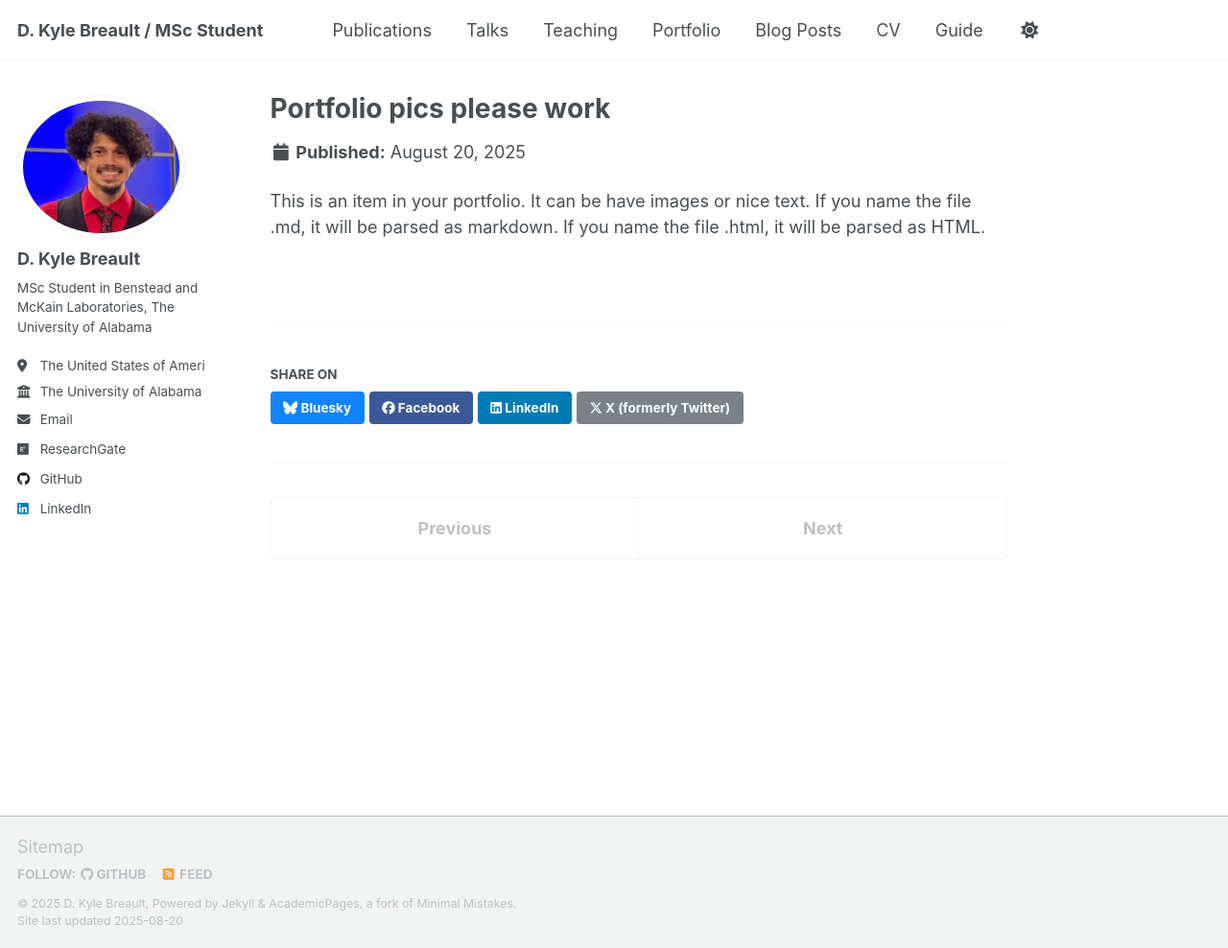
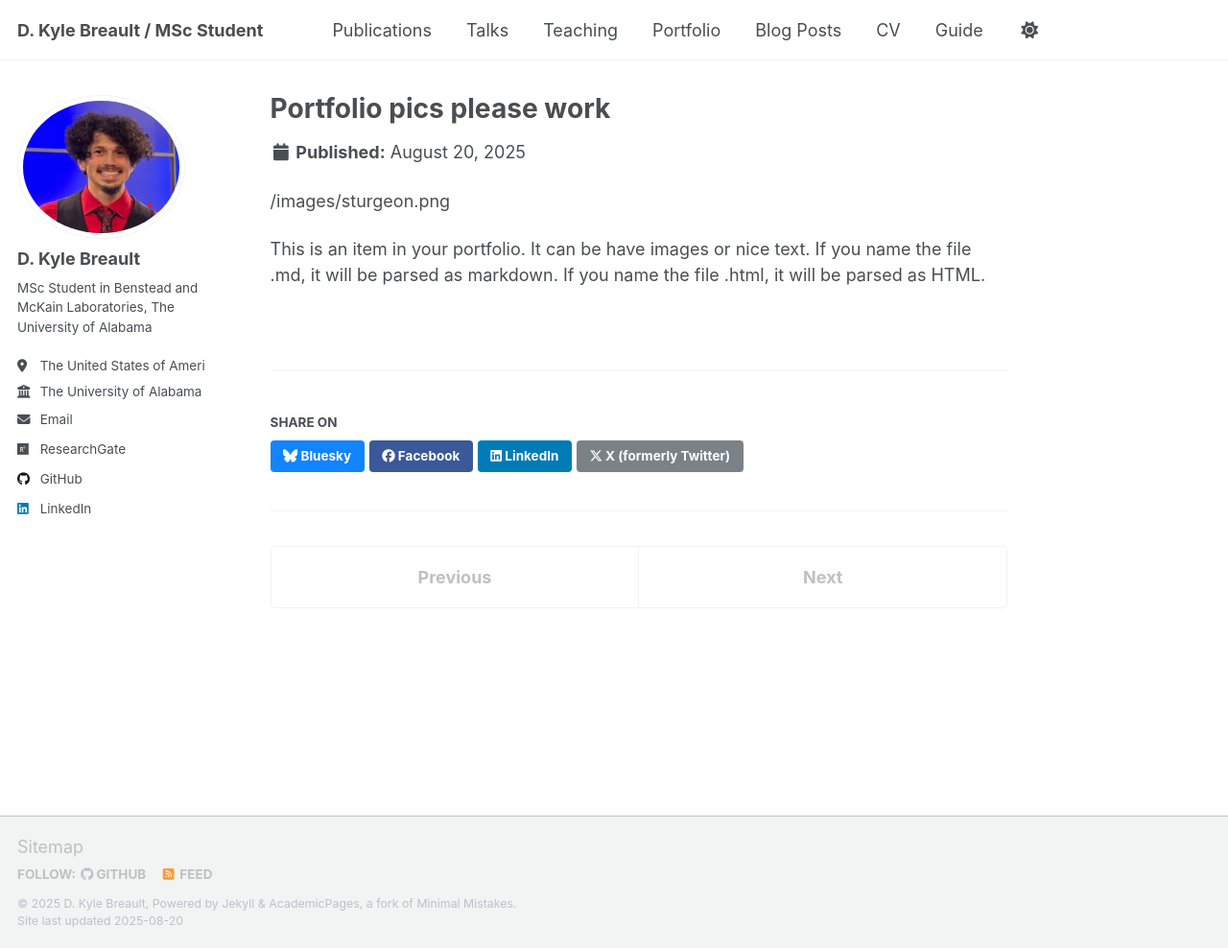
Before and after one commit to KyleBreault/.github.io, a Jekyll site: the page built from _portfolio/portfolio-1.md, in a window 1280 px wide and 988 px high. Shown: the whole window at 96% size. Built offline with Jekyll 4.4.1, drawn with Linux system fonts in a browser that asks for light colours; a script that is not in the unit is left out.

Commit message:
Update portfolio-1.md

```diff
--- a/_portfolio/portfolio-1.md
+++ b/_portfolio/portfolio-1.md
@@ -3,5 +3,6 @@ title: "Portfolio pics please work"
 excerpt: "Short description of portfolio item number 1<br/><img src='/.github.io/images/sturgeon.png/'>"
 collection: portfolio
 ---
+/images/sturgeon.png
 
 This is an item in your portfolio. It can be have images or nice text. If you name the file .md, it will be parsed as markdown. If you name the file .html, it will be parsed as HTML.
```
